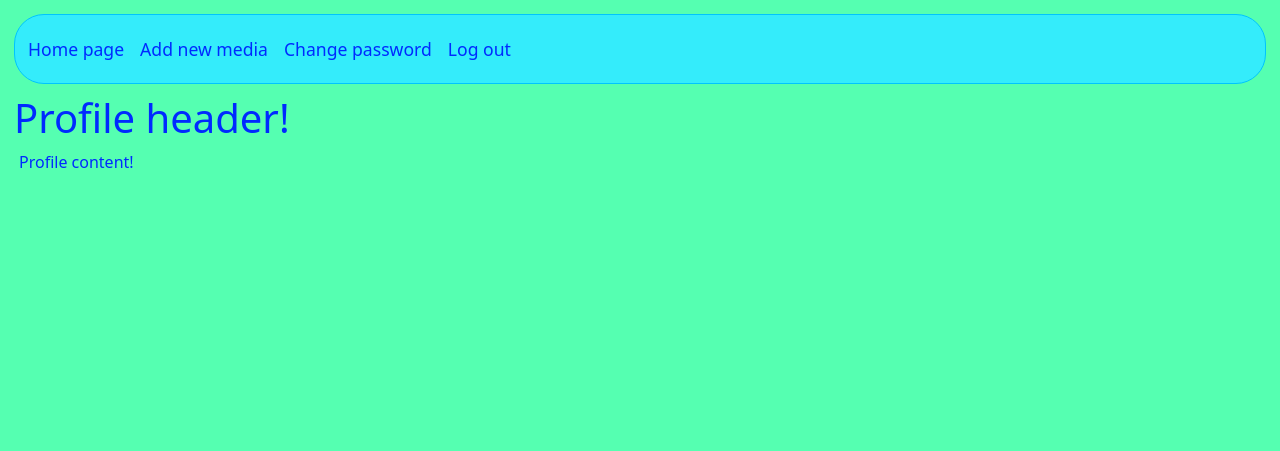
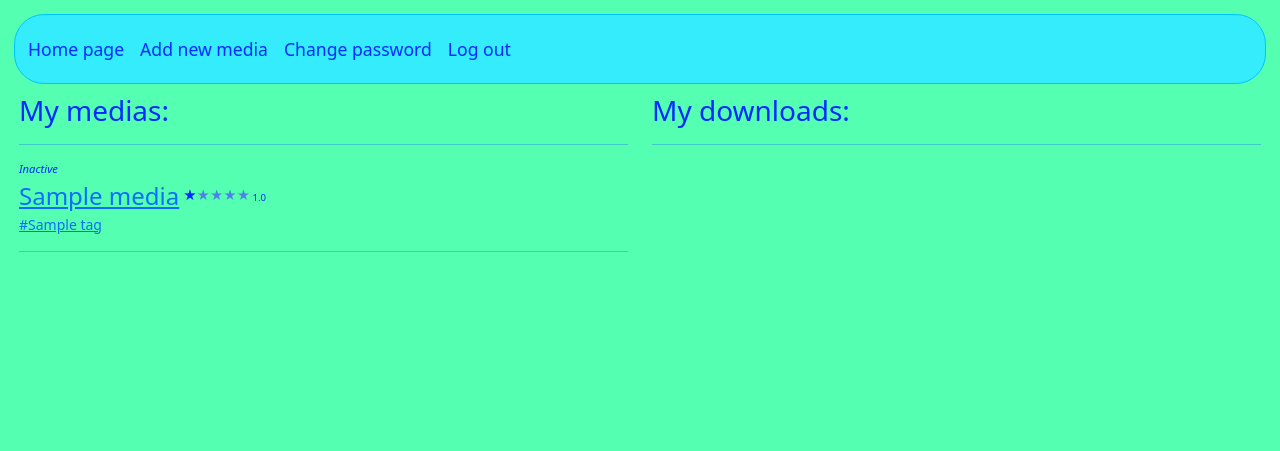
Before and after one commit to LaGGgggg/SkyLibrary, a Django app: page /en-us/accounts/profile/ in a window 1280 px wide. Shown: the top 451 px of the page. Run offline with Django 4.2, Linux system fonts and the light colour scheme; a user stored in the database is signed in; tables that the repository leaves empty hold one stand-in row (values such as "Sample post").

Commit message:
Updated profile page
accounts_app:
  forms.py:
    Added CreateOrUpdateMediaRating.

  views.py:
    Changed view_profile to ViewProfile.
    Added list of media added by user support.
    Added list of user downloads support.
    Added downloaded media rating set support.

  urls.py:
    Changed view_profile to ViewProfile.

  tests.py:
    Added tests for the new functionality.

templates/accounts_app/profile.html:
  Added list of media added by user support.
  Added list of user downloads support.
  Added downloaded media rating set support.

static/css:
  Added profile.css.

static/js:
  Added profile.js.

django.po:
  Added translations for the new functionality.

```diff
--- a/SkyLibrary/apps/accounts_app/urls.py
+++ b/SkyLibrary/apps/accounts_app/urls.py
@@ -7,12 +7,12 @@ from .views import (
     CustomPasswordResetView,
     CustomPasswordResetConfirmView,
     CustomPasswordChangeView,
-    view_profile,
+    ViewProfile,
 )
 
 urlpatterns = [
     path('login/', LoginView.as_view(template_name='accounts_app/login.html'), name='login'),
-    path('profile/', view_profile, name='profile'),
+    path('profile/', ViewProfile.as_view(), name='profile'),
     path(
         'logout_successful/', TemplateView.as_view(template_name='accounts_app/logout_successful.html'),
         name='logout_successful'
--- a/SkyLibrary/apps/accounts_app/views.py
+++ b/SkyLibrary/apps/accounts_app/views.py
@@ -1,9 +1,16 @@
-from django.shortcuts import render
-from django.contrib.auth.decorators import login_required
+from django.shortcuts import render, get_object_or_404
 from django.urls import reverse_lazy
 from django.contrib.auth.views import PasswordResetView, PasswordResetConfirmView, PasswordChangeView
+from django.views import View
+from django.contrib.auth.mixins import LoginRequiredMixin
+from django.http import HttpResponse
+
+from json import dumps
 
 from accounts_app.models import User
+from media_app.models import Media, MediaDownload, MediaRating
+from home_page_app.views import handler404
+from .forms import CreateOrUpdateMediaRating
 
 
 class CustomPasswordResetView(PasswordResetView):
@@ -25,11 +32,107 @@ class CustomPasswordChangeView(PasswordChangeView):
     success_url = reverse_lazy('password_change_successful')
 
 
-@login_required()
-def view_profile(request):
+class ViewProfile(LoginRequiredMixin, View):
 
-    response_data: dict = {
-        'is_user_moderator': request.user.role == User.MODERATOR if request.user.is_authenticated else 0,
-    }
+    template_name: str = 'accounts_app/profile.html'
 
-    return render(request, 'accounts_app/profile.html', response_data)
+    def get(self, request):
+
+        media_active_choices_dict = dict(Media.active_choices)
+        media_added_by_user = []
+
+        for media in Media.objects.filter(user_who_added=request.user).order_by('-id'):
+            media_added_by_user.append({
+                'media': media,
+                'active': media_active_choices_dict[media.active],
+                'is_user_can_edit': media.active == Media.ACTIVE,
+            })
+
+        user_downloads = []
+
+        for download in MediaDownload.objects.filter(user_who_added=request.user).order_by('-id'):
+
+            media = download.media
+
+            if media.active != Media.ACTIVE:
+                continue
+
+            media_rating_by_user = MediaRating.objects.filter(user_who_added=request.user, media=media)
+
+            if media_rating_by_user.exists():
+                media_rating_by_user = media_rating_by_user[0].rating
+
+            else:
+                media_rating_by_user = 0
+
+            user_downloads.append(
+                {
+                    'media_title': media.title,
+                    'media_id': media.id,
+                    'media_rating_by_user': media_rating_by_user,
+                    'media_tags': media.tags,
+                }
+            )
+
+        response_data: dict = {
+            'is_user_moderator': request.user.role == User.MODERATOR if request.user.is_authenticated else 0,
+            'media_added_by_user': media_added_by_user,
+            'user_downloads': user_downloads,
+        }
+
+        return render(request, self.template_name, response_data)
+
+    @staticmethod
+    def post(request):
+
+        if request.headers.get('x-requested-with') == 'XMLHttpRequest' and \
+                request.POST.get('request_type') == 'update_media_rating':
+
+            media_id = request.POST.get('media_id')
+            new_rating = request.POST.get('new_rating')
+
+            media = get_object_or_404(Media, id=media_id)
+
+            if media.active != Media.ACTIVE:
+                return handler404(request)
+
+            if media and new_rating:
+
+                create_or_update_media_rating_form_data = {
+                    'media': media,
+                    'user_who_added': request.user,
+                    'rating': new_rating,
+                }
+
+                try:
+                    instance = MediaRating.objects.get(media=media)
+
+                except MediaRating.DoesNotExist:
+                    instance = None
+
+                form = CreateOrUpdateMediaRating(create_or_update_media_rating_form_data, instance=instance)
+
+                if form.is_valid():
+
+                    media_rating_data = {
+                        'media': form.cleaned_data['media'],
+                        'user_who_added': form.cleaned_data['user_who_added'],
+                        'rating': form.cleaned_data['rating'],
+                    }
+
+                    if instance:
+                        MediaRating.objects.filter(
+                            media=media_rating_data['media'], user_who_added=media_rating_data['user_who_added']
+                        ).update(rating=media_rating_data['rating'])
+
+                    else:
+                        MediaRating.objects.create(**media_rating_data)
+
+                    return HttpResponse(
+                        dumps({'result_rating': media_rating_data['rating']}), content_type='application/json'
+                    )
+
+            return HttpResponse(dumps({'result_rating': ''}), content_type='application/json')
+
+        else:
+            return handler404(request)
--- /dev/null
+++ b/SkyLibrary/static/css/profile.css
@@ -0,0 +1,6 @@
+.media-active {
+    font-size: .7em;
+}
+.dynamic-rating {
+    cursor: pointer;
+}
--- /dev/null
+++ b/SkyLibrary/static/js/profile.js
@@ -0,0 +1,34 @@
+$(document).ready(function() {
+
+    $(document).on('mousemove', '.dynamic-rating', function (e) {
+
+        let x = Math.round(e.clientX - $(this).offset().left);
+
+        let width = $(this).width();
+
+        $(this).find('.rating__stars').css('width', `${x / width * 100}%`);
+    });
+
+    $(document).on('click', '.dynamic-rating', function () {
+        $.ajax({
+            url: get_full_path,
+            type: 'POST',
+            dataType: 'json',
+            triggeredElement: this,
+            data: {
+                'csrfmiddlewaretoken': csrf_token,
+                'request_type': 'update_media_rating',
+                'media_id': `${$(this).parent().find('.rating__value').attr('data-media-id')}`,
+                'new_rating': `${Math.round(parseInt($(this).find('.rating__stars')[0].style.width.replace('%', '')) / 20) || 1}`,
+            },
+            success: function (response) {
+                if (response.result_rating) {
+
+                    $(this.triggeredElement).parent().find('.rating__value').text(response.result_rating);
+
+                    updateRatings();
+                }
+            },
+        });
+    });
+});
--- a/SkyLibrary/templates/accounts_app/profile.html
+++ b/SkyLibrary/templates/accounts_app/profile.html
@@ -3,9 +3,14 @@
 {% extends 'base.html' %}
 {% load cache %}
 {% load i18n %}
-<!-- 31536000 = one year, it doesn't change -->
-{% cache 31536000 profile_page %}
-    {% block top_panel %}
+{% load static %}
+{% get_current_language as LANGUAGE_CODE %}
+{% block head_extra %}
+    <link rel="stylesheet" href="{% static 'css/rating.css' %}">
+    <link rel="stylesheet" href="{% static 'css/profile.css' %}">
+{% endblock head_extra %}
+{% block top_panel %}
+    {% cache 31536000 profile_page_top_panel LANGUAGE_CODE is_user_moderator %}
         <li class="nav-item active">
             <a href="{% url 'index' %}" class="nav-link">{% translate 'Home page' %}</a>
         </li>
@@ -23,12 +28,85 @@
                 <a href="{% url 'moderator_page' get_next_task='False' from_view_media_page='False' %}" class="nav-link">{% translate 'Moderator page' %}</a>
             </li>
         {% endif %}
-    {% endblock top_panel %}
-    {% block header %}
-        Profile header!
-    {% endblock header %}
-    {% block content %}
-        Profile content!
-    {% endblock content %}
-{% endcache %}
+    {% endcache %}
+{% endblock top_panel %}
+{% block content %}
+    <section class="row">
+        <section class="col">
+            <h3>{% translate 'My medias' %}:</h3>
+            <hr>
+            {% for media in media_added_by_user %}
+                {% with media_object=media.media media_active=media.active %}
+                    {% if media.is_user_can_edit %}
+                        <section class="position-relative">
+                            <a class="position-absolute top-0 end-0 small" href="{% url 'update_media' media_id=media_object.id %}">{% translate 'Edit media' %}</a>
+                        </section>
+                    {% endif %}
+                    <section class="mt-2">
+                        <section class="fw-light fst-italic media-active">
+                            {{ media_active }}
+                        </section>
+                        <section class="list-group flex-row align-items-center">
+                            <section class="fs-4">
+                               <a href="{% url 'view_media' media_id=media_object.id %}">{{ media_object.title }}</a>
+                            </section>
+                            <section class="d-inline-flex align-items-end rating ms-1" style="font-size: 80%">
+                                <section class="position-relative rating__stars_body">
+                                    <section class="position-absolute rating__stars"></section>
+                                </section>
+                                <section class="rating__value">{{ media_object.get_rating }}</section>
+                            </section>
+                        </section>
+                        <section class="small fw-light">
+                            {% for tag in media_object.tags.values %}
+                                {% if LANGUAGE_CODE == 'en-us' %}
+                                    <a data-toggle="tooltip" title="{{ tag.help_text_en_us }}" href="">#{{ tag.name_en_us }}</a>
+                                {% elif LANGUAGE_CODE == 'ru' %}
+                                    <a data-toggle="tooltip" title="{{ tag.help_text_ru }}" href="">#{{ tag.name_ru }}</a>
+                                {% endif %}
+                            {% endfor %}
+                        </section>
+                        <hr>
+                    </section>
+                {% endwith %}
+            {% endfor %}
+        </section>
+        <section class="col">
+            <h3>{% translate 'My downloads' %}:</h3>
+            <hr>
+            {% for download in user_downloads %}
+                <section>
+                    <section class="fs-4 d-inline">
+                        <a href="{% url 'view_media' media_id=download.media_id %}">{{ download.media_title }}</a>
+                    </section>
+                    <section class="d-inline-flex align-items-end rating ms-1">
+                        <section class="position-relative rating__stars_body dynamic-rating">
+                            <section class="position-absolute rating__stars"></section>
+                        </section>
+                        <section class="rating__value" data-media-id="{{ download.media_id }}">{{ download.media_rating_by_user }}</section>
+                    </section>
+                    <section class="small fw-light">
+                        {% for tag in download.media_tags.values %}
+                            {% if LANGUAGE_CODE == 'en-us' %}
+                                <a data-toggle="tooltip" title="{{ tag.help_text_en_us }}" href="">#{{ tag.name_en_us }}</a>
+                            {% elif LANGUAGE_CODE == 'ru' %}
+                                <a data-toggle="tooltip" title="{{ tag.help_text_ru }}" href="">#{{ tag.name_ru }}</a>
+                            {% endif %}
+                        {% endfor %}
+                    </section>
+                </section>
+                <hr>
+            {% endfor %}
+        </section>
+    </section>
+{% endblock content %}
+{% block scripts %}
+    <script src="{% static 'js/rating.js' %}"></script>
+    <script>
+        // preparing for the next script
+        const get_full_path = "{{ request.get_full_path }}";
+        const csrf_token = "{{ csrf_token }}";
+    </script>
+    <script src="{% static 'js/profile.js' %}"></script>
+{% endblock scripts %}
 </html>
```
Also changed, not shown: SkyLibrary/apps/accounts_app/forms.py (+23 -0 lines), SkyLibrary/apps/accounts_app/tests.py (+330 -21 lines), SkyLibrary/locale/ru/LC_MESSAGES/django.po.
